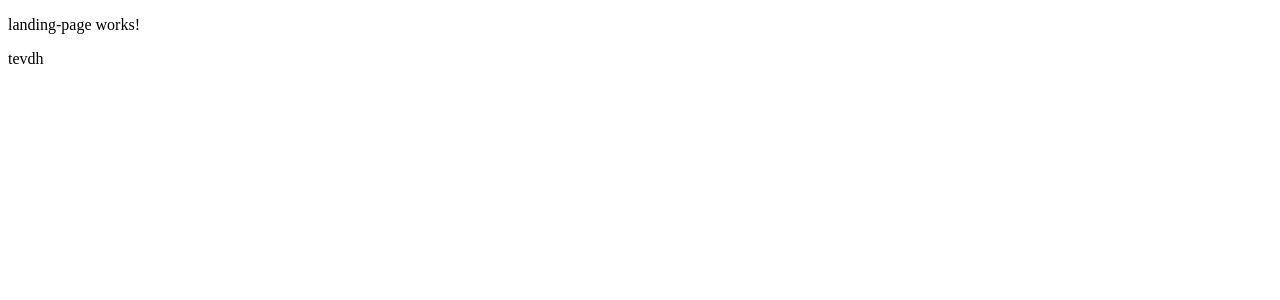
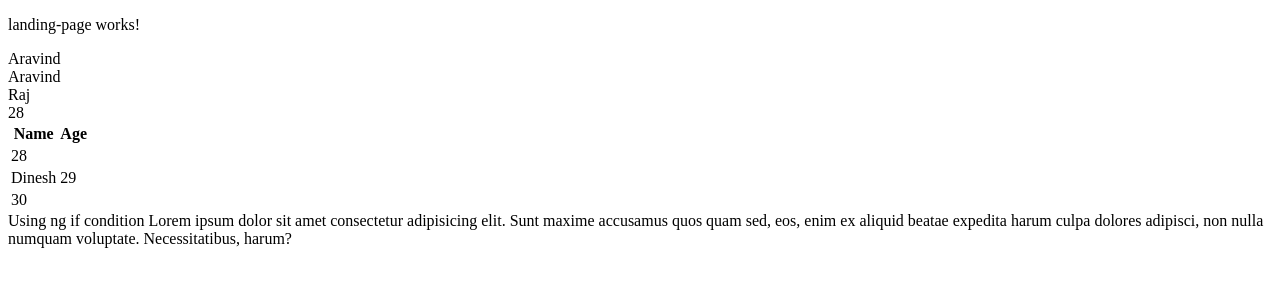
Before and after one commit to manimac/divya_weekend, an Angular app: page / in a window 1280 px wide. Shown: the top 300 px of the page. Built offline with nearby package versions, Linux system fonts and the light colour scheme.

Commit message:
Default directives

```diff
--- a/src/app/app.component.ts
+++ b/src/app/app.component.ts
@@ -8,5 +8,4 @@ import { Component } from '@angular/core';
 })
 export class AppComponent {
   title = 'myapp';
-
 }
--- a/src/app/landing-page/landing-page.component.html
+++ b/src/app/landing-page/landing-page.component.html
@@ -1,2 +1,25 @@
 <p>landing-page works!</p>
-<div *ngIf="test">tevdh</div>
+<div>{{username}}</div>
+<div [innerHtml]="username"></div>
+<div>{{user.name}}</div>
+<div>{{user.age}}</div>
+
+<table>
+    <thead>
+        <th>Name</th>
+        <th>Age</th>
+    </thead>
+    <tbody>
+        <tr *ngFor="let emp of employees">
+            <td [hidden]="emp.age!=29">{{emp.name}}</td>
+            <td>{{emp.age}}</td>
+        </tr>
+    </tbody>
+</table>
+
+<div *ngIf="showDiv">
+   Using ng if condition Lorem ipsum dolor sit amet consectetur adipisicing elit. Sunt maxime accusamus quos quam sed, eos, enim ex aliquid beatae expedita harum culpa dolores adipisci, non nulla numquam voluptate. Necessitatibus, harum?
+</div>
+<div [hidden]="showDiv">
+    Using hidden condition Lorem ipsum dolor sit amet consectetur adipisicing elit. Sunt maxime accusamus quos quam sed, eos, enim ex aliquid beatae expedita harum culpa dolores adipisci, non nulla numquam voluptate. Necessitatibus, harum?
+ </div>
--- a/src/app/landing-page/landing-page.component.ts
+++ b/src/app/landing-page/landing-page.component.ts
@@ -1,17 +1,45 @@
-import { Component, OnInit } from '@angular/core';
+import { Component, OnInit, AfterViewInit } from '@angular/core';
 
 @Component({
   selector: 'app-landing-page',
   templateUrl: './landing-page.component.html',
   styleUrls: ['./landing-page.component.css']
 })
-export class LandingPageComponent implements OnInit {
+export class LandingPageComponent {
 
-  test: boolean = true;
+  username: string = '<h1><b>Dinesh</b></h1>';
+  user = {
+    name: 'Raj',
+    age: 28
+  }
 
-  constructor() { }
+  employees = [
+    {
+      name: 'Raj',
+      age: 28
+    },
+    {
+      name: 'Dinesh',
+      age: 29
+    },
+    {
+      name: 'Vicky',
+      age: 30
+    }
+  ]
+
+  showDiv = true;
+
+  constructor() {
+    this.username = 'Aravind';
+  }
 
   ngOnInit(): void {
+    //Loading when the component initiate
+  }
+
+  ngAfterViewInit(){
+    //After loading the html content
   }
 
 }
```
